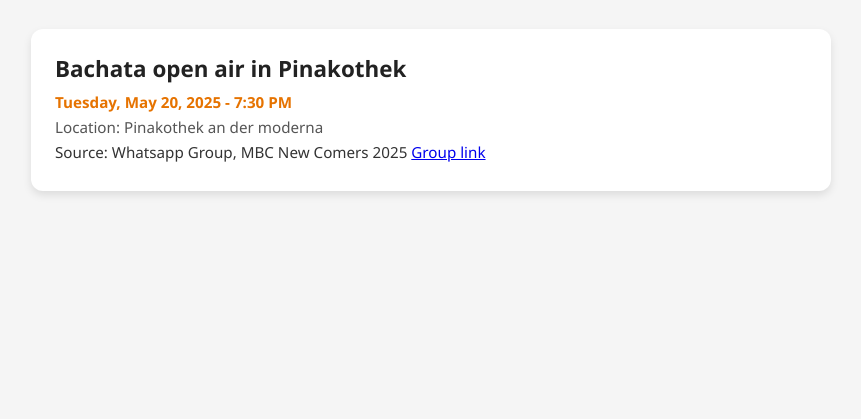
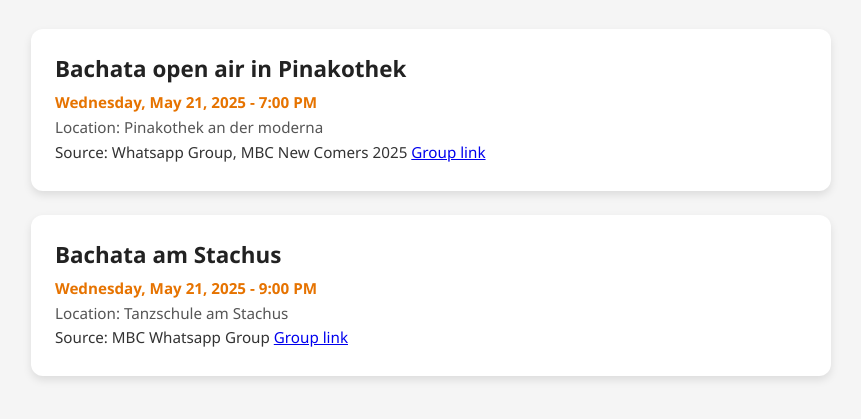
Before and after one commit to midoashour/bachakizz, a plain HTML site: page index.html in a window 1280 px wide. Shown: the part 99-518 px from the top of the page, without its empty margins (209-1070 px from the left). Drawn offline with Linux system fonts and the light colour scheme.

Commit message:
wednesday 21 may events

```diff
--- a/index.html
+++ b/index.html
@@ -58,9 +58,15 @@
   <div class="event-list">
     <div class="event">
       <h2>Bachata open air in Pinakothek</h2>
-      <p class="date">Tuesday, May 20, 2025 - 7:30 PM</p>
+      <p class="date">Wednesday, May 21, 2025 - 7:00 PM</p>
       <p class="location">Location: Pinakothek an der moderna</p>
       <p>Source: Whatsapp Group, MBC New Comers 2025 <a href="https://chat.whatsapp.com/C1AGOycCqpj1uzJvwqKdCT">Group link</a></p>
+    </div>
+    <div class="event">
+      <h2>Bachata am Stachus</h2>
+      <p class="date">Wednesday, May 21, 2025 - 9:00 PM</p>
+      <p class="location">Location: Tanzschule am Stachus</p>
+      <p>Source: MBC Whatsapp Group <a href="https://chat.whatsapp.com/C1AGOycCqpj1uzJvwqKdCT">Group link</a></p>
     </div>
   </div>
 </body>
```
